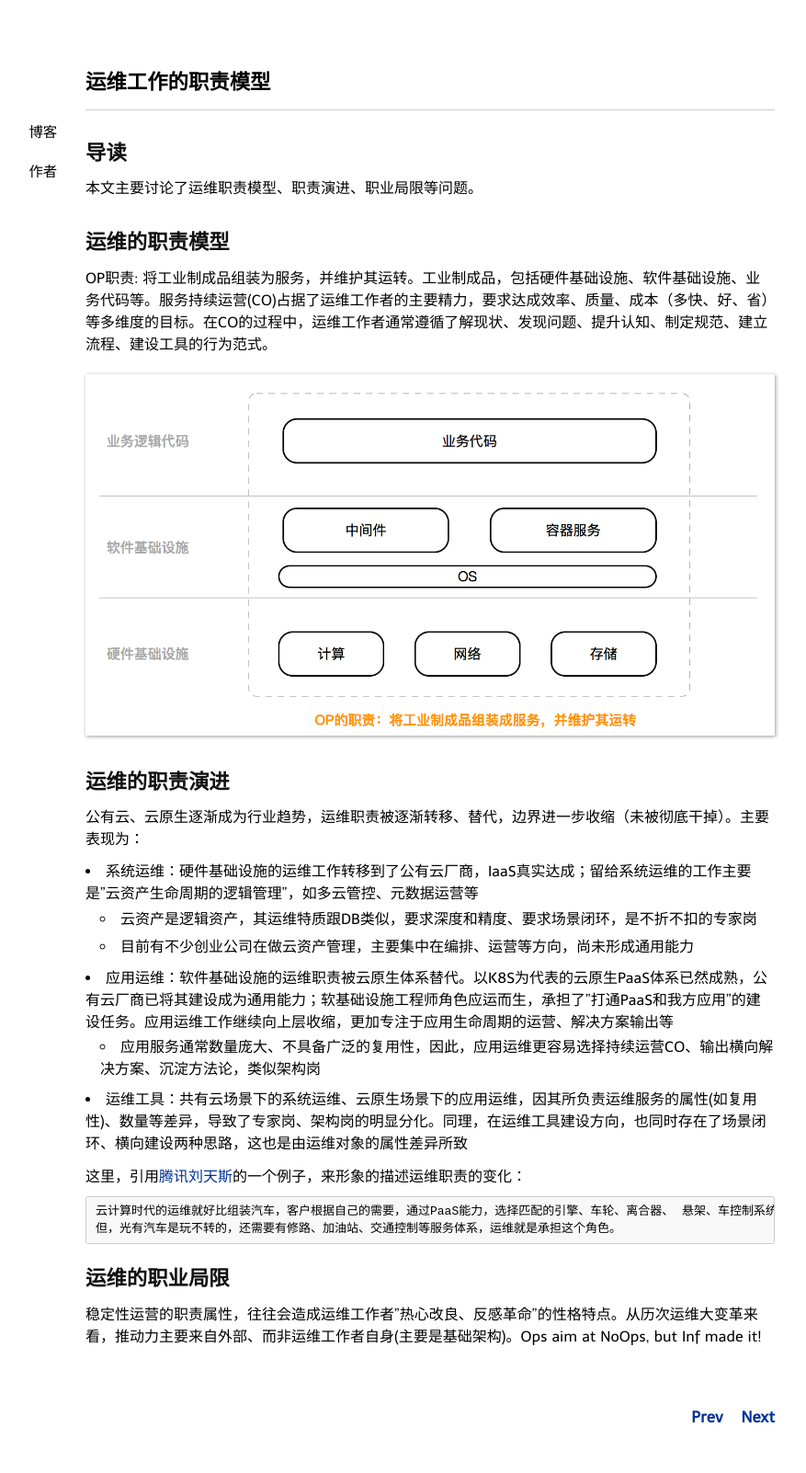
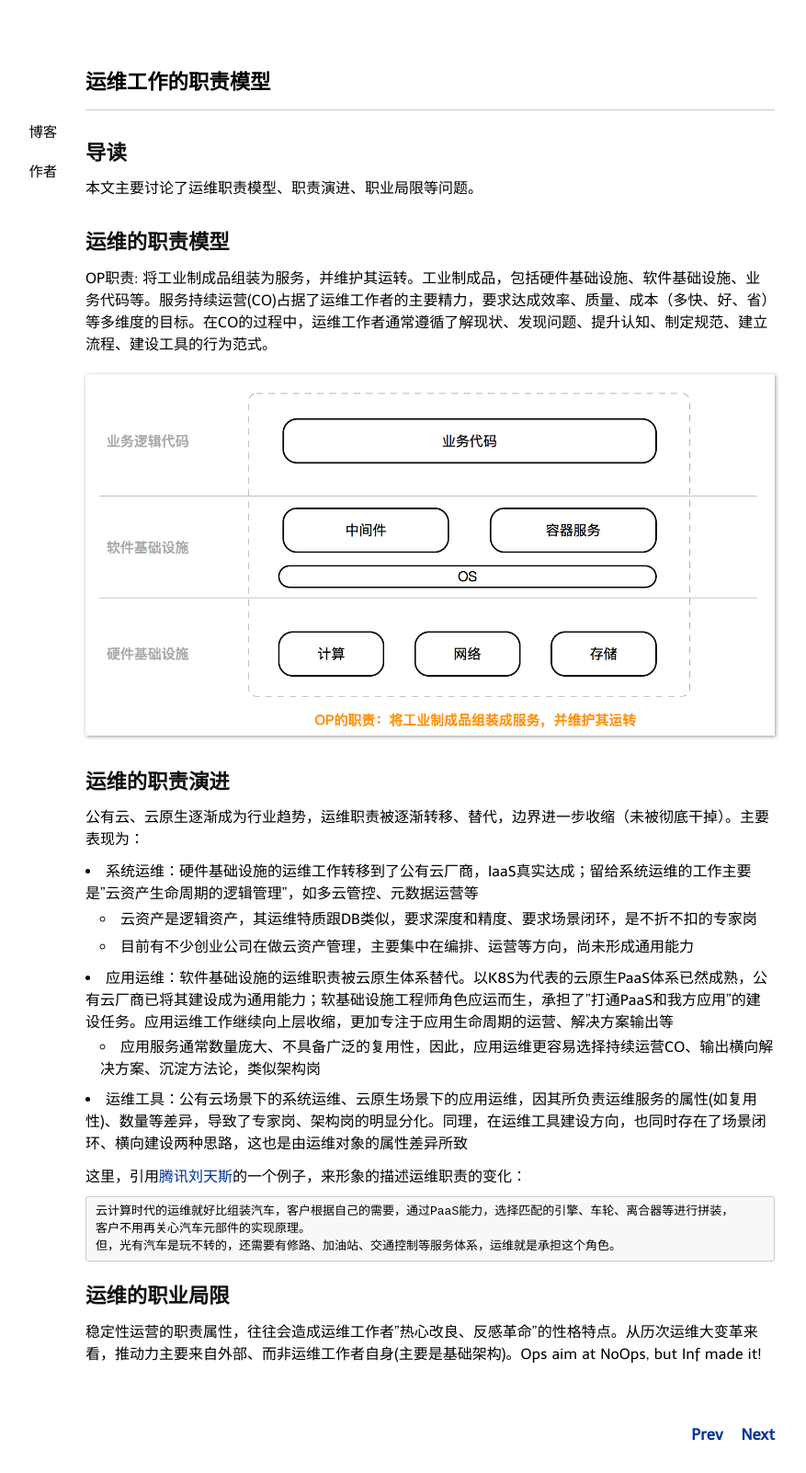
Before and after one commit to niean/niean.github.io, a Jekyll site: the page built from _posts/2020-01-25-op-model.markdown, in a window 1280 px wide. Shown: the whole page at 92% size, without its empty margins (172-1049 px from the left). Built offline with Jekyll 4.4.1, drawn with Linux system fonts in a browser that asks for light colours; comment, search, counter and statistics services are not loaded.

Commit message:
update 运维工作的职责模型

````diff
--- a/_posts/2020-01-25-op-model.markdown
+++ b/_posts/2020-01-25-op-model.markdown
@@ -22,12 +22,13 @@ OP职责: 将工业制成品组装为服务，并维护其运转。工业制成
     - 目前有不少创业公司在做云资产管理，主要集中在编排、运营等方向，尚未形成通用能力
 - 应用运维：软件基础设施的运维职责被云原生体系替代。以K8S为代表的云原生PaaS体系已然成熟，公有云厂商已将其建设成为通用能力；软基础设施工程师角色应运而生，承担了"打通PaaS和我方应用"的建设任务。应用运维工作继续向上层收缩，更加专注于应用生命周期的运营、解决方案输出等
     - 应用服务通常数量庞大、不具备广泛的复用性，因此，应用运维更容易选择持续运营CO、输出横向解决方案、沉淀方法论，类似架构岗
-- 运维工具：共有云场景下的系统运维、云原生场景下的应用运维，因其所负责运维服务的属性(如复用性)、数量等差异，导致了专家岗、架构岗的明显分化。同理，在运维工具建设方向，也同时存在了场景闭环、横向建设两种思路，这也是由运维对象的属性差异所致
+- 运维工具：公有云场景下的系统运维、云原生场景下的应用运维，因其所负责运维服务的属性(如复用性)、数量等差异，导致了专家岗、架构岗的明显分化。同理，在运维工具建设方向，也同时存在了场景闭环、横向建设两种思路，这也是由运维对象的属性差异所致
 
 这里，引用[腾讯刘天斯](https://mp.weixin.qq.com/s/_wwlN7GeF6VkmrK3q5__tw)的一个例子，来形象的描述运维职责的变化：
 
 ```
-云计算时代的运维就好比组装汽车，客户根据自己的需要，通过PaaS能力，选择匹配的引擎、车轮、离合器、 悬架、车控制系统等进行拼装，不用再关心汽车元部件的实现原理。
+云计算时代的运维就好比组装汽车，客户根据自己的需要，通过PaaS能力，选择匹配的引擎、车轮、离合器等进行拼装，
+客户不用再关心汽车元部件的实现原理。
 但，光有汽车是玩不转的，还需要有修路、加油站、交通控制等服务体系，运维就是承担这个角色。
 ```
 
````
